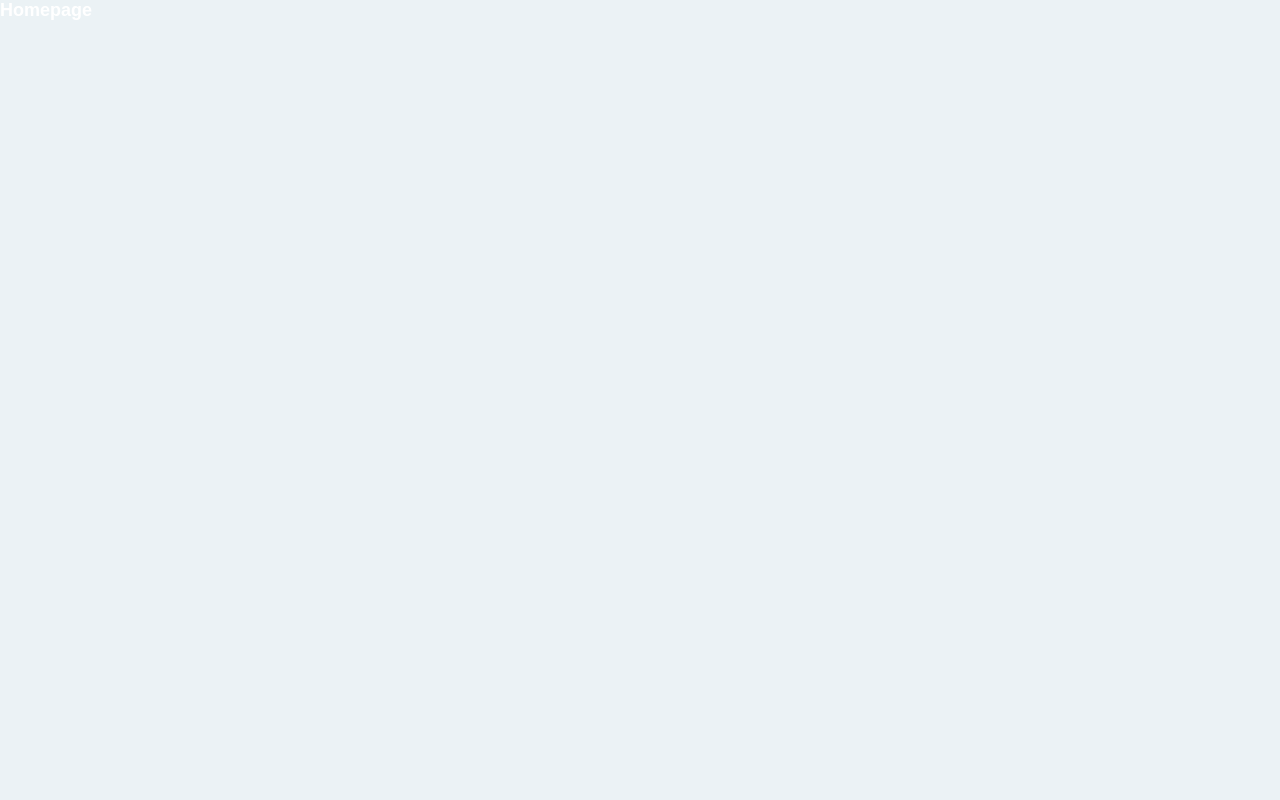
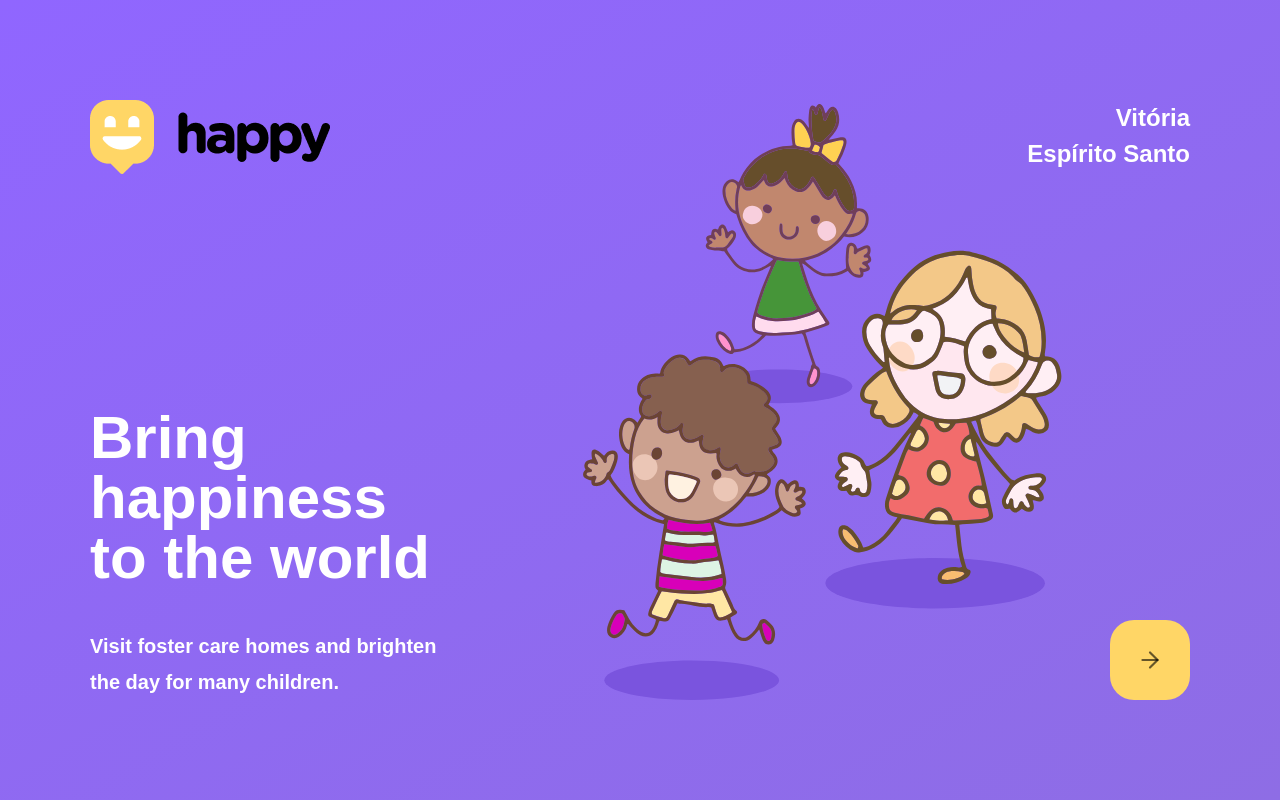
Before and after one commit to lzizn/happy-2024, a React (Vite) app: page / in a window 1280 px wide. Built offline with nearby package versions, Linux system fonts and the light colour scheme.

Commit message:
feat: add Landing Page

```diff
--- a/src/pages/home.tsx
+++ b/src/pages/home.tsx
@@ -1,7 +1,35 @@
+import { Link } from "react-router-dom";
+import { FiArrowRight } from "react-icons/fi";
+
+import Logo from "/logo.png";
+
 export default function Home() {
   return (
-    <div>
-      <h1>Homepage</h1>
+    <div className="w-[100vw] h-[100vh] flex justify-center items-center bg-landingGradient">
+      <div className="relative w-full max-w-[1100px] h-full max-h-[600px] flex flex-col items-start justify-between bg-contain bg-landing bg-no-repeat bg-[80%_center]">
+        <img src={Logo} alt="Logo Happy" />
+
+        <main className="max-w-[350px]">
+          <h1 className="text-6xl font-black leading-18">
+            Bring happiness to the world
+          </h1>
+          <p className="mt-10 text-xl leading-9">
+            Visit foster care homes and brighten the day for many children.
+          </p>
+        </main>
+
+        <div className="absolute right-0 top-0 text-2xl leading-9 flex flex-col text-right">
+          <strong>Vitória</strong>
+          <span>Espírito Santo</span>
+        </div>
+
+        <Link
+          to="/map"
+          className="flex items-center justify-center transition-colors absolute right-0 bottom-0 w-[80px] h-[80px] bg-yellow-main rounded-3xl hover:bg-royal-purple"
+        >
+          <FiArrowRight size={26} color="rgba(0, 0, 0, 0.6)" />
+        </Link>
+      </div>
     </div>
   );
 }
--- a/tailwind.config.js
+++ b/tailwind.config.js
@@ -2,7 +2,12 @@
 export default {
   content: ["./index.html", "./src/**/*.{js,ts,jsx,tsx}"],
   theme: {
-    extend: {},
+    extend: {
+      backgroundImage: {
+        landing: "url('/landing.svg')",
+        landingGradient: "linear-gradient(329.54deg, #8E6DE5 0%, #9066FF 100%)",
+      },
+    },
     colors: {
       "royal-purple": "#8E6DE5",
       "royal-purple-darker": "#9066FF",
```
Also changed, not shown: public/landing.svg (added).
